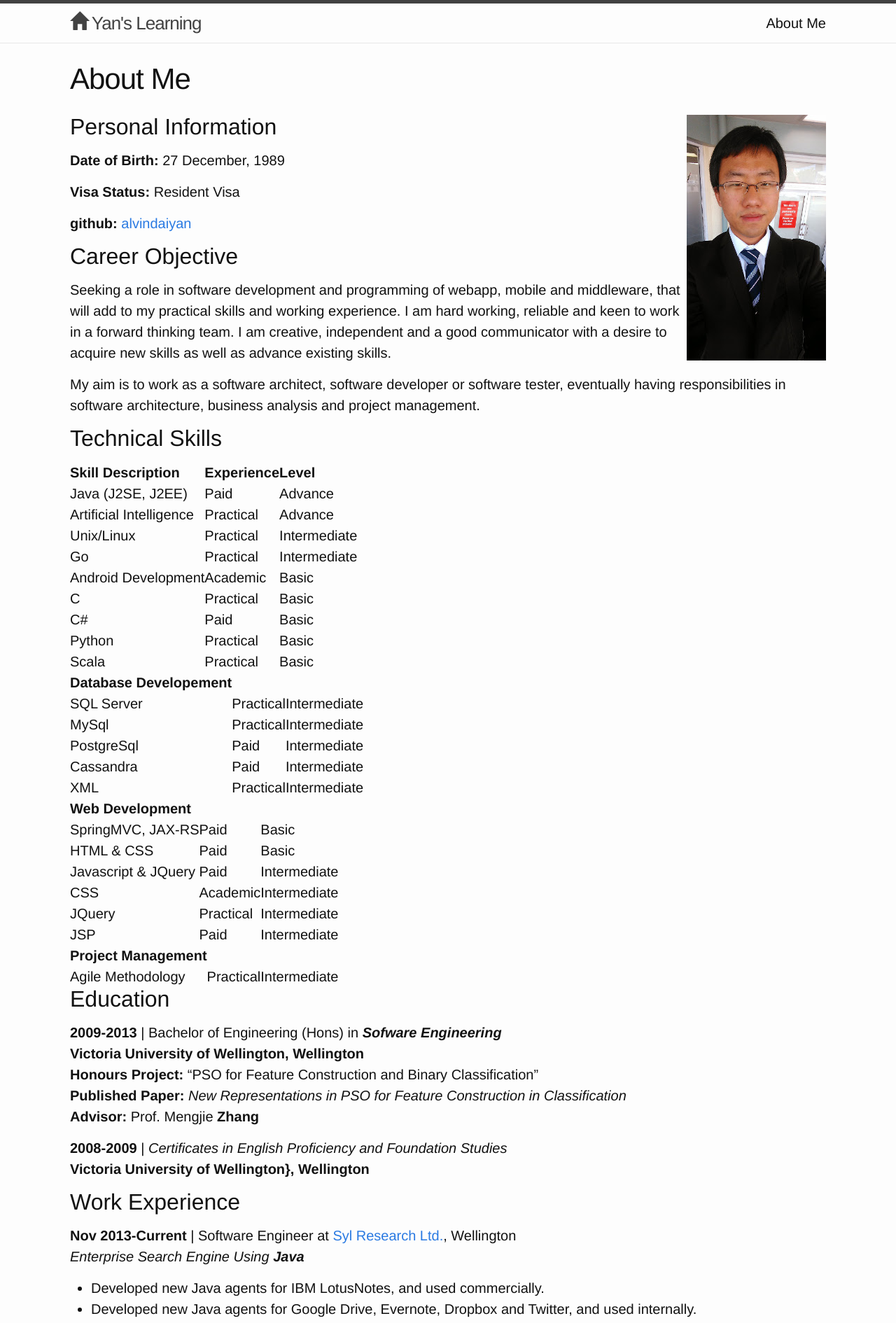
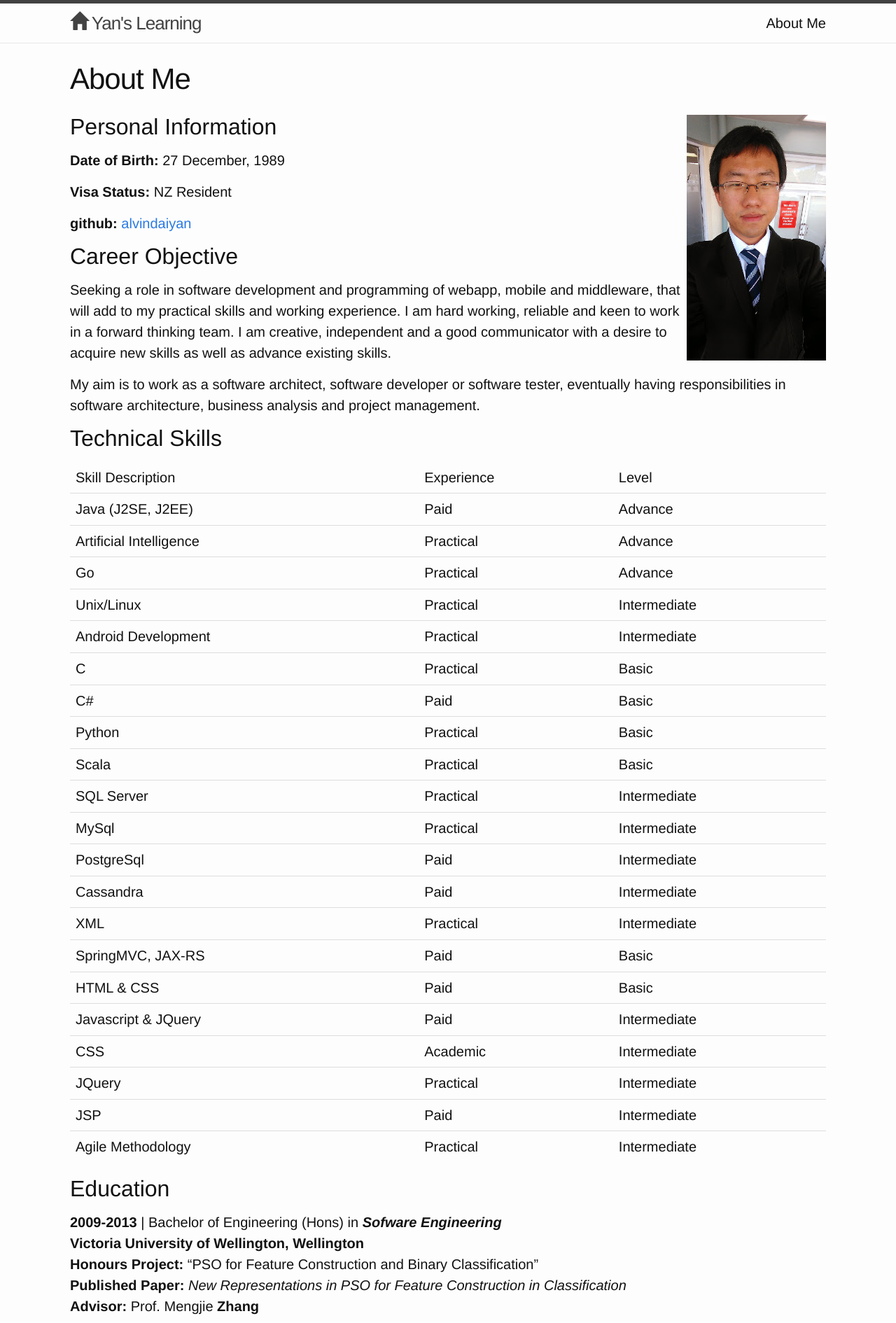
Before and after one commit to alvindaiyan/alvindaiyan.github.io, a Jekyll site: the page built from about.md, in a window 1280 px wide. Shown: the top 1890 px of the page at 70% size. Built offline with Jekyll 4.4.1, drawn with Linux system fonts in a browser that asks for light colours; nearby versions of some CDN libraries; some of the changed text lies outside the part shown.

Commit message:
update css

```diff
--- a/_sass/_base.scss
+++ b/_sass/_base.scss
@@ -202,3 +202,51 @@
         }
     }
 }
+
+
+.label-java {
+  background-color: #f0ad4e;
+}
+
+.label-java[href]:hover,
+.label-java[href]:focus {
+  background-color: #ec971f;
+}
+
+
+.label-android {
+  background-color: #5cb85c;
+}
+
+.label-android[href]:hover,
+.label-android[href]:focus {
+  background-color: #449d44;
+}
+
+
+.label-algorithm {
+  background-color: #FF8533;
+}
+
+.label-algorithm[href]:hover,
+.label-algorithm[href]:focus {
+  background-color: #FF5C33;
+}
+
+.label-go {
+  background-color: #5bc0de;
+}
+
+.label-go[href]:hover,
+.label-go[href]:focus {
+  background-color: #499AB2;
+}
+
+.label-design_pattern {
+  background-color: #CC66FF;
+}
+
+.label-design_pattern[href]:hover,
+.label-design_pattern[href]:focus {
+  background-color: #8A5CE6;
+}
--- a/about.md
+++ b/about.md
@@ -9,7 +9,7 @@
 
  **Date of Birth:** 27 December, 1989
 
- **Visa Status:** Resident Visa
+ **Visa Status:** NZ Resident
 
  **github:** [alvindaiyan](https://github.com/alvindaiyan)
 
@@ -24,38 +24,125 @@
 
 ## Technical Skills
 
-Skill Description       | Experience            | Level
------------------------ | --------------------- | -------------
-Java (J2SE, J2EE)       | Paid                  | Advance
-Artificial Intelligence | Practical 			| Advance
-Unix/Linux 				| Practical 			| Intermediate
-Go 						| Practical 			| Intermediate
-Android Development 	| Academic 				| Basic
-C 						| Practical 			| Basic
-C\# 					| Paid 					| Basic
-Python 					| Practical 			| Basic
-Scala 					| Practical 			| Basic
+<table class="table">
+<thead>
+<tr>
+	<td>Skill Description</td>
+	<td>Experience</td>
+	<td>Level</td>
+</tr>
+</thead>
+<tbody>
+<tr>
+	<td>Java (J2SE, J2EE)</td>
+	<td>Paid</td>
+	<td>Advance</td>
+</tr>
+<tr>
+	<td>Artificial Intelligence</td>
+	<td>Practical</td>
+	<td>Advance</td>
+</tr>
+<tr>
+	<td>Go</td>
+	<td>Practical</td>
+	<td>Advance</td>
+</tr>
+<tr>
+	<td>Unix/Linux 	</td>
+	<td>Practical</td>
+	<td>Intermediate</td>
+</tr>
+<tr>
+	<td>Android Development</td>
+	<td>Practical</td>
+	<td>Intermediate</td>
+</tr>
+<tr>
+	<td>C</td>
+	<td>Practical</td>
+	<td>Basic</td>
+</tr>
+<tr>
+	<td>C#</td>
+	<td>Paid</td>
+	<td>Basic</td>
+</tr>
+<tr>
+	<td>Python</td>
+	<td>Practical</td>
+	<td>Basic</td>
+</tr>
+<tr>
+	<td>Scala</td>
+	<td>Practical</td>
+	<td>Basic</td>
+</tr>
 
-Database Developement	| 						|
------------------------ | --------------------- | -------------
-SQL Server 				| Practical 			| Intermediate
-MySql 					| Practical 			| Intermediate
-PostgreSql 				| Paid 					| Intermediate
-Cassandra 				| Paid 					| Intermediate
-XML 					| Practical 			| Intermediate
+<tr>
+	<td>SQL Server</td>
+	<td>Practical</td>
+	<td>Intermediate </td>
+</tr>
+<tr>
+	<td>MySql</td>
+	<td>Practical</td>
+	<td>Intermediate</td>
+</tr>
+<tr>
+	<td>PostgreSql</td>
+	<td>Paid</td>
+	<td>Intermediate</td>
+</tr>
+<tr>
+	<td>Cassandra</td>
+	<td>Paid</td>
+	<td>Intermediate</td>
+</tr>
+<tr>
+	<td>XML</td>
+	<td>Practical</td>
+	<td>Intermediate</td>
+</tr>
 
-Web Development   		| 						|
------------------------ | --------------------- | -------------
-SpringMVC, JAX-RS 		| Paid 					| Basic
-HTML & CSS 				| Paid 					| Basic
-Javascript & JQuery 	| Paid 					| Intermediate
-CSS 					| Academic 				| Intermediate
-JQuery 					| Practical 			| Intermediate
-JSP 					| Paid 					| Intermediate
+<tr>
+	<td>SpringMVC, JAX-RS</td>
+	<td>Paid</td>
+	<td>Basic</td>
+</tr>
+<tr>
+	<td>HTML & CSS</td>
+	<td>Paid</td>
+	<td>Basic</td>
+</tr>
+<tr>
+	<td>Javascript & JQuery</td>
+	<td>Paid</td>
+	<td>Intermediate</td>
+</tr>
+<tr>
+	<td>CSS</td>
+	<td>Academic</td>
+	<td>Intermediate</td>
+</tr>
+<tr>
+	<td>JQuery</td>
+	<td>Practical</td>
+	<td>Intermediate</td>
+</tr>
+<tr>
+	<td>JSP</td>
+	<td>Paid</td>
+	<td>Intermediate</td>
+</tr>
+<tr>
+	<td>Agile Methodology</td>
+	<td>Practical</td>
+	<td>Intermediate</td>
+</tr>
+</tbody>
+</table>
 
-Project Management 		| 						|
------------------------ | --------------------- | -------------
-Agile Methodology 		| Practical 			| Intermediate
 
 ## Education
 **2009-2013** | Bachelor of Engineering (Hons) in ***Sofware Engineering***<br/>
@@ -69,16 +156,20 @@
 
 ## Work Experience
 
-**Nov 2013-Current** | Software Engineer at [Syl Research Ltd.](www.sylresearch.co.nz), Wellington <br/>
-*Enterprise Search Engine Using **Java***
-
-- Developed new Java agents for IBM LotusNotes, and used commercially.
-- Developed new Java agents for Google Drive, Evernote, Dropbox and Twitter, and used internally.
-- Developed a module (Java,  [Apache POI](http://poi.apache.org/)) for extracting embedded documents from MS Word, Excel and Powerpoint.This is used by syl 2.1, and syl 2.5 platform.
-- Main Developer for WordPerfect Document parsing function and used by syl 2.1 and syl 2.5 platform.
-- Developed a RESTful API (JAX-RS using Jersey) for metadata services in syl 2.1 and syl 2.5 platform.
-- Researched on topic related to Optimal Character Recognition.
-
+<div class="panel panel-default">
+  <div class="panel-body">
+    <b>Nov 2013-Current</b> | Software Engineer at <a href="www.sylresearch.co.nz">Syl Research Ltd.</a>, Wellington <br/>
+	<i>Enterprise Search Engine Using <b>Java</b></i>
+	<ul>
+	<li>Developed new Java agents for IBM LotusNotes, and used commercially. </li>
+	<li>Developed new Java agents for Google Drive, Evernote, Dropbox and Twitter, and used internally.</li>
+	<li>Developed a module (Java,  <a href="http://poi.apache.org/">Apache POI</a> for extracting embedded documents from MS Word, Excel and Powerpoint.This is used by syl 2.1, and syl 2.5 platform.</li>
+	<li>Main Developer for WordPerfect Document parsing function and used by syl 2.1 and syl 2.5 platform.</li>
+	<li>Developed a RESTful API (JAX-RS using Jersey) for metadata services in syl 2.1 and syl 2.5 platform.</li>
+	<li>Researched on topic related to Optimal Character Recognition.</li>
+	</ul>
+  </div>
+</div>
 
 **Nov 2011-Feb 2012** | Software Engineer at [Beijing ShenZhou Aerospace Software Technology Co., Ltd](http://www.bjsasc.com/), Beijing, China<br/>
 *Knowledge based engineering management project for China Aerospace Science & Industry Corp (CASIC)*
@@ -88,29 +179,38 @@
 - Research on the related algorithm such as the Genetic Programming, Support Vector Machine, Bayesian Network for data mining, search engine and Auto error detection function.
 - Research on Java implementation plan for using AI algorithms (Genetic algorithm) to achieve a particular objective.
 
+<div class="panel panel-default">
+  <div class="panel-body">
+	<b>Aug 2013-Jan 2014</b> | Software Developer (Part-time) at <a href="http://pricetech.co.nz/">PriceTech</a> Wellington <br/>
+	<i>Web Based Applications Using <b>.Net</b></i> <br/>
 
-**Aug 2013-Jan 2014** | Software Developer (Part-time) at [PriceTech](), Wellington <br/>
-*Web Based Applications Using **.Net*** <br/>
+	<ul>
+	<li>Maitenance of existing Pricetech Client Applications.</li>
+	<li>Software developement using C# and ASP.Net for the web-based price application.</li>
+	<li>Software requirements gathering, including meeting clients, software requirements design.</li>
+	</ul>
+  </div>
+</div>
 
-- Maitenance of existing Pricetech Client Applications.
-- Software developement using C\# and ASP.Net for the web-based price application.
-- Software requirements gathering, including meeting clients, software requirements design.
-
-
-**Nov 2012-Feb 2013** | Research Assistant at [Victoria University of Wellington](), Wellington <br/>
+**Nov 2012-Feb 2013** | Research Assistant at [Victoria University of Wellington](http://www.victoria.ac.nz/), Wellington <br/>
 **Published Paper:** [PSO for Feature Construction and Binary Classification](http://dl.acm.org/citation.cfm?id=2463376) <br/>
 *Evolutionary Computation for Data Manipulation and Using Particle Swarm Optimisation (PSO) for Feature Construction*
 
 - Research and Design on the related algorithm for feature construction using PSO which is one of the very first research in this area.
 - Implementing the designed algorithm in Java and Recording and analysing the experiment results.
 
-**Mar 2012-July 2013** | Tutoring at [Victoria University of Wellington](), Wellington
+<div class="panel panel-default">
+  <div class="panel-body">
+	<b>Mar 2012-July 2013</b> | Tutoring at <a href="http://www.victoria.ac.nz/">Victoria University of Wellington</a>, Wellington
+	<ul>
+	<li>Assignment marking and Tutoring on the Engineering 101, Computer Science 261 and Network Engineering 241 course.</li>
+	<li>Tutoring lab sessions attended by up to 40 students.</li>
+	<li>Running help desk for up to 20 students each week.</li>
+	</ul>
+  </div>
+</div>
 
-- Assignment marking and Tutoring on the Engineering 101, Computer Science 261 and Network Engineering 241 course.
-- Tutoring lab sessions attended by up to 40 students.
-- Running help desk for up to 20 students each week.
-
-**Feb 2012–June 2012** | Volunteer Software Engineer at [Habitat for Humanity](), Wellington <br/>
+**Feb 2012–June 2012** | Volunteer Software Engineer at [Habitat for Humanity](http://www.habitat.org.nz/), Wellington <br/>
 *Database system for storing the Habitat for Humanity project information*
 
 - Requirements analysis for the input data the customer wants to store into the system, how the customer wants to search the data.
```
Also changed, not shown: index.html (+4 -4 lines).
